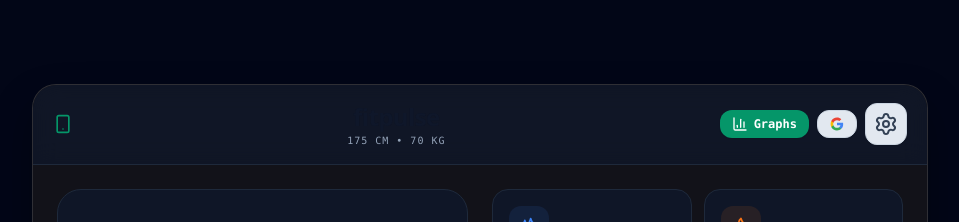
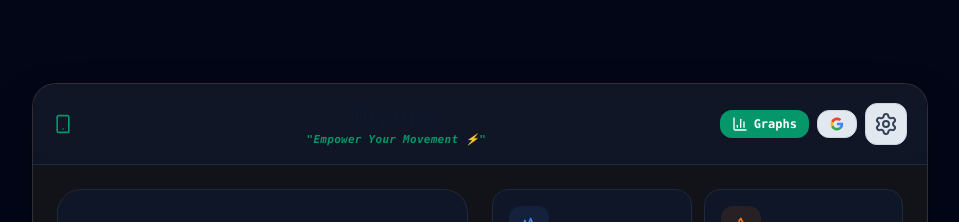
Before and after one commit to yadhukrishnan7717-cloud/FitPulse, a React (Vite) app: page / in a window 1280 px wide. Shown: the top 222 px of the page, without its empty margins (160-1119 px from the left). Built offline with nearby package versions, Linux system fonts and the light colour scheme.

Commit message:
Replace height/weight text under fitpulse title with an inspiring motivational motto tagline

```diff
--- a/src/components/FitpulseApp.jsx
+++ b/src/components/FitpulseApp.jsx
@@ -35,7 +35,8 @@ import {
   Scale,
   Ruler,
   Save,
-  Smartphone
+  Smartphone,
+  Quote
 } from 'lucide-react';
 import { switchAudio } from '../utils/audio';
 
@@ -54,6 +55,16 @@ export const FitpulseApp = () => {
     const saved = localStorage.getItem('fitpulse_sound_enabled');
     return saved !== null ? JSON.parse(saved) : true;
   });
+
+  // Motivational Motto State
+  const motivationalMottos = [
+    "Empower Your Movement ⚡",
+    "Consistency Builds Greatness 🔥",
+    "Push Beyond Your Limits 💪",
+    "Every Step Counts 🏃",
+    "Small Daily Gains = Big Results 🏆"
+  ];
+  const [mottoIndex, setMottoIndex] = useState(0);
 
   // Dedicated Modals State
   const [isAnalyticsModalOpen, setIsAnalyticsModalOpen] = useState(false);
@@ -171,6 +182,11 @@ export const FitpulseApp = () => {
   const toggleTheme = () => {
     triggerClickSound();
     setIsDarkMode(prev => !prev);
+  };
+
+  const cycleMotto = () => {
+    triggerClickSound();
+    setMottoIndex((prev) => (prev + 1) % motivationalMottos.length);
   };
 
   const handleSaveSettings = (e) => {
@@ -291,7 +307,7 @@ export const FitpulseApp = () => {
   return (
     <div className={`w-full max-w-4xl mx-auto rounded-3xl overflow-hidden glass-panel border shadow-2xl flex flex-col my-4 transition-colors duration-300 ${themeContainerClass}`}>
 
-      {/* 1. TOP HEADER BAR: Left Icon, CENTERED App Name, Right Toolbar (Dedicated Graphs, Google Fit, Settings ⚙️) */}
+      {/* 1. TOP HEADER BAR: Left Icon, CENTERED App Name & Motivational Motto, Right Toolbar (Dedicated Graphs, Google Fit, Settings ⚙️) */}
       <div className={`w-full px-5 py-4 border-b flex items-center justify-between backdrop-blur-md transition-colors duration-300 ${headerBgClass}`}>
 
         {/* Left Side Icon */}
@@ -299,13 +315,17 @@ export const FitpulseApp = () => {
           <Smartphone className="w-5 h-5 text-emerald-600 dark:text-emerald-400" />
         </div>
 
-        {/* CENTERED APP NAME */}
-        <div className="text-center">
-          <h2 className="text-2xl font-extrabold tracking-tight font-sans text-slate-900 dark:text-slate-100">
+        {/* CENTERED APP NAME & MOTIVATIONAL MOTTO */}
+        <div
+          onClick={cycleMotto}
+          className="text-center cursor-pointer group select-none"
+          title="Click to cycle motivational motto"
+        >
+          <h2 className="text-2xl font-extrabold tracking-tight font-sans text-slate-900 dark:text-slate-100 group-hover:text-emerald-500 transition-colors">
             fitpulse
           </h2>
-          <p className={`text-[10px] font-mono tracking-widest uppercase ${mutedTextClass}`}>
-            {userHeight} cm • {userWeight} kg
+          <p className="text-[11px] font-mono font-bold tracking-wide italic text-emerald-600 dark:text-emerald-400 flex items-center justify-center gap-1">
+            <span>"{motivationalMottos[mottoIndex]}"</span>
           </p>
         </div>
 
```
